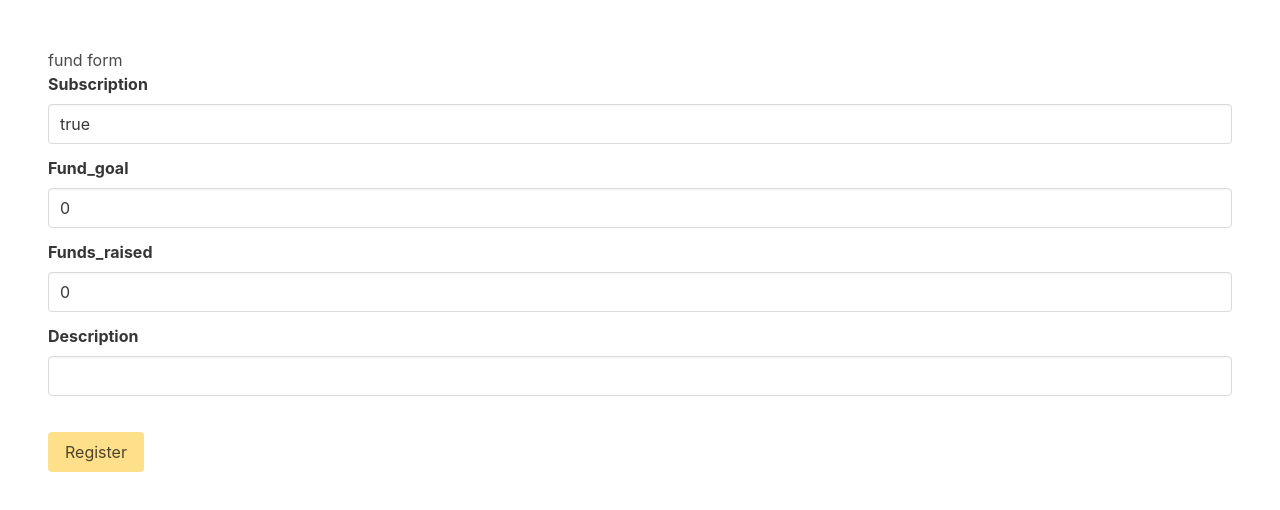
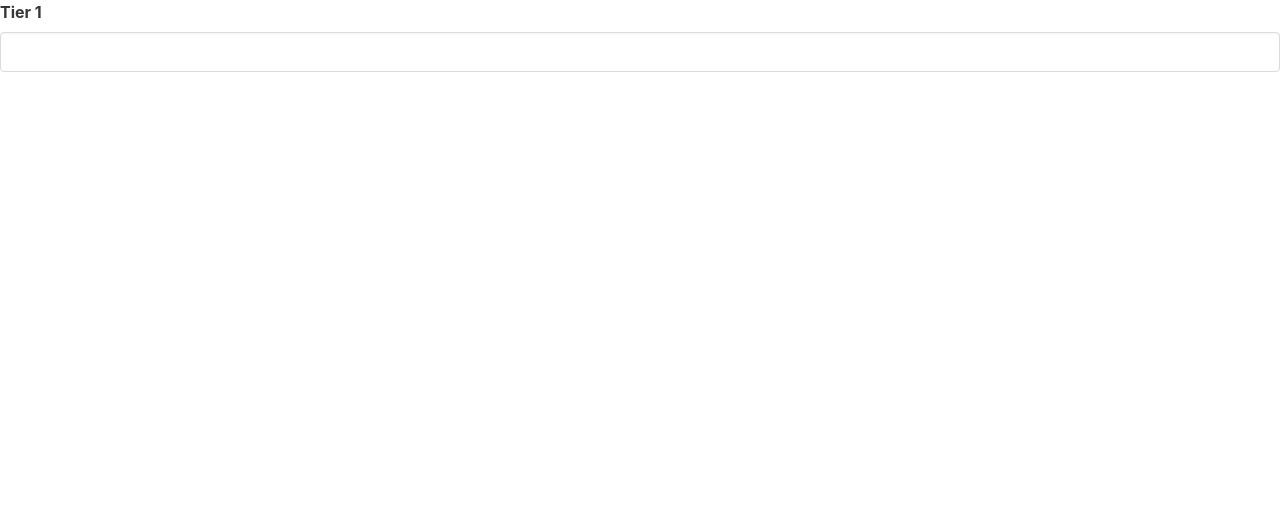
Before and after one commit to LebaneseBlonde/project_4, a React app: page /business/register in a window 1280 px wide. Shown: the top 510 px of the page. Built offline with nearby package versions, Linux system fonts and the light colour scheme.

Commit message:
tier register functionality starting up

```diff
--- a/client/components/businesses/BusinessRegister.js
+++ b/client/components/businesses/BusinessRegister.js
@@ -8,7 +8,7 @@ import BusinessTierForm from './forms/BusinessTierForm'
 
 export default function BusinessRegister(history) {
 
-  const [formNum, setFormNum] = useState(1)
+  const [formNum, setFormNum] = useState(2)
 
   const [bioFormData, setBioFormData] = useState({
     name : '',
@@ -31,11 +31,11 @@ export default function BusinessRegister(history) {
     description : ''
   })
 
-  const [tierFormData, setTierFormData] = useState({
+  const [tierFormData, setTierFormData] = useState([{
     price : 0,
     name : '',
 
-  })
+  }])
 
   const [perkFormData, setPerkFormData] = useState({
     perk : ''
@@ -58,8 +58,9 @@ export default function BusinessRegister(history) {
     setFundFormData({...fundFormData, [event.target.name]: event.target.value})
   }
 
-  function handleTierChange(event) {
-    setTierFormData({...TierFormData, [event.target.name]: event.target.value})
+  function handleTierChange(event, number) {
+    console.log(number)
+    setTierFormData({...tierFormData, [tierFormData[number].name]: event.target.value})
   }
 
   function handlePerkChange(event) {
--- a/client/components/businesses/forms/BusinessTierForm.js
+++ b/client/components/businesses/forms/BusinessTierForm.js
@@ -1,9 +1,28 @@
-import React from 'react'
+import React, {useState} from 'react'
 
-export default function BusinessFundForm({ handlePerkChange, handleTierChange }) {
+
+export default function BusinessTierForm({ handlePerkChange, handleTierChange, tierFormData, perkFormData }) {
+  const [tiers, setTiers] = useState(['tier1'])
 
   return <div>
-    <p>Tier form</p>
+    {tiers.map((tier, index) => {
+
+      return <div key={index} className="field">
+        <label className="label">
+          <p>Tier {index + 1}</p>
+        </label>
+        <div className="control">
+          <input
+            className="input"
+            type="text"
+            value={tierFormData[index].name}
+            onChange={(event, index) => {
+              const number = index
+              handleTierChange(event, number)
+            }}
+          />
+        </div>
+      </div>
+    })}
   </div>
-
 }
```
